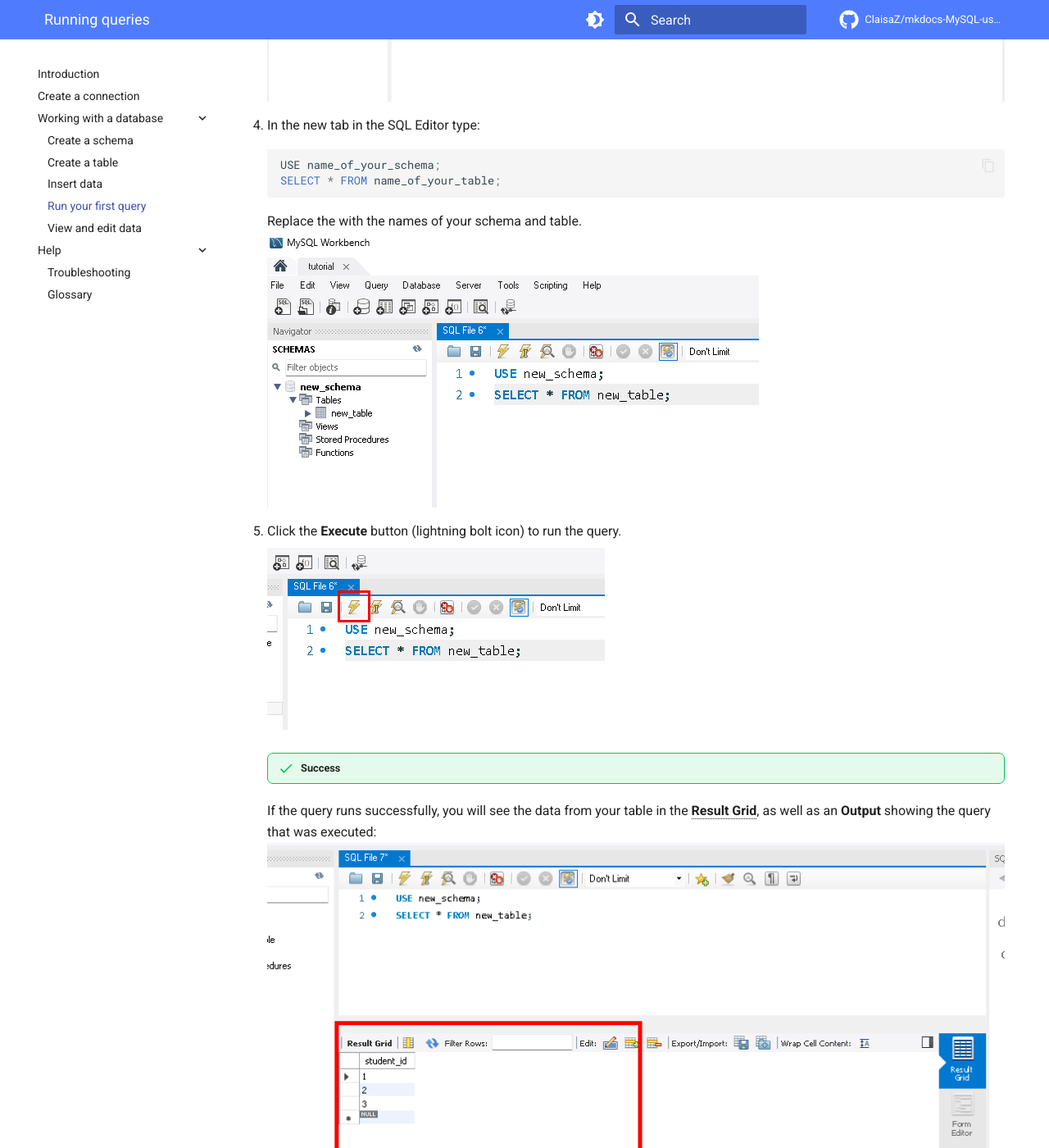
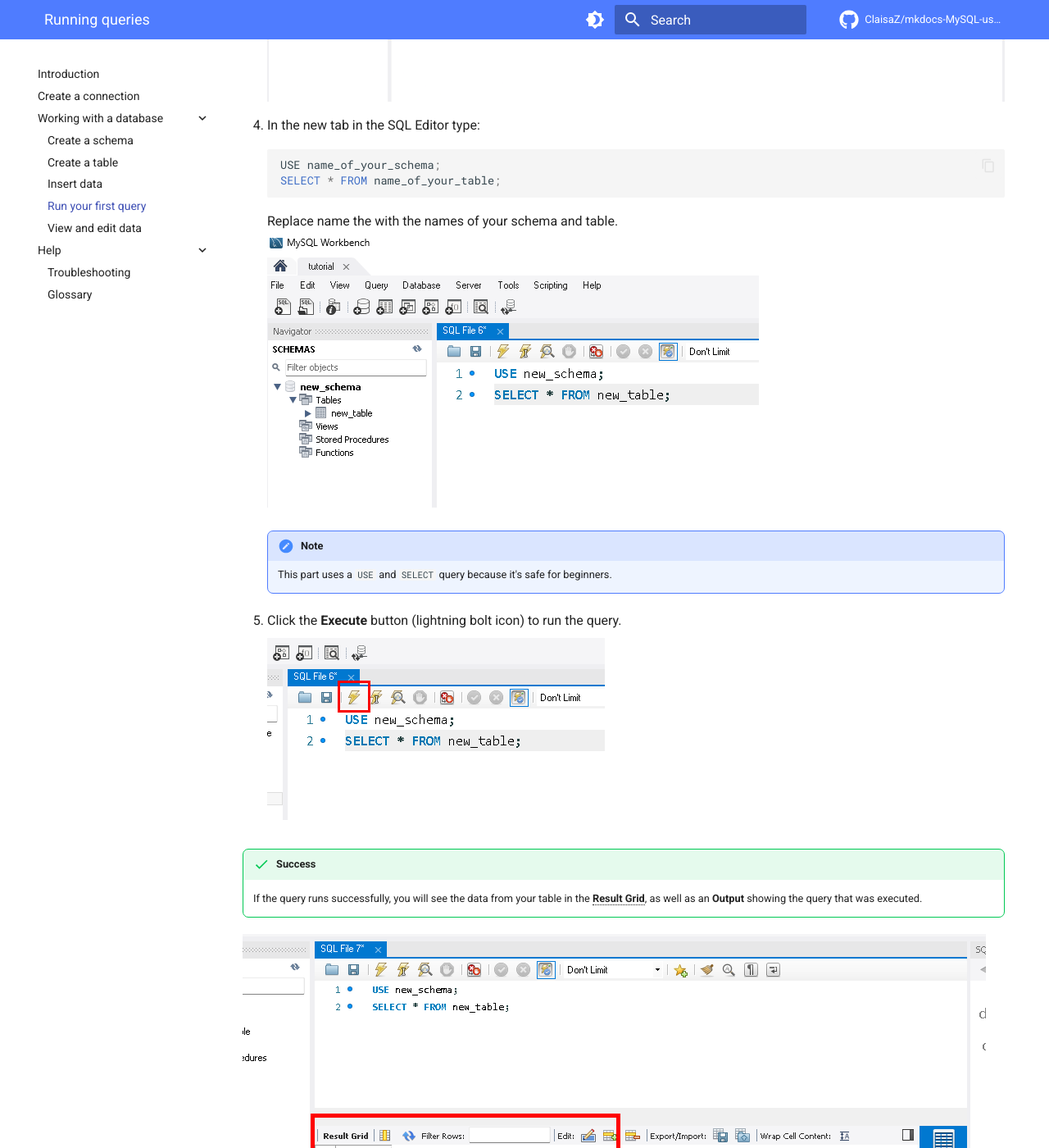
Before and after one commit to ClaisaZ/mkdocs-MySQL-user-guide, an MkDocs documentation site: the page built from docs/6-runquery.md, in a window 1280 px wide and 1400 px high, scrolled down 2453 px. Shown: the whole window at 82% size. Built offline with MkDocs 1.6.1 and Material for MkDocs 9.7.7, drawn with Linux system fonts in a browser that asks for light colours; comment, search, counter and statistics services are not loaded; some of the changed text lies outside the part shown.

Commit message:
fromatting and typo

````diff
--- a/docs/6-runquery.md
+++ b/docs/6-runquery.md
@@ -34,17 +34,18 @@
     SELECT * FROM name_of_your_table;
     ```
 
-    Replace the with the names of your schema and table.
+    Replace name the with the names of your schema and table.
 
     ![SELECT query typed in the SQL Editor](https://cdn.jsdelivr.net/gh/ClaisaZ/mkdocs-MySQL-user-guide@main/docs/assets/images/Run_Query_4.png)
+
+    !!! note "Note"
+        This part uses a `USE` and `SELECT` query because it's safe for beginners.
 
 5. Click the **Execute** button (lightning bolt icon) to run the query.
 
     ![Execute button in MySQL Workbench](https://cdn.jsdelivr.net/gh/ClaisaZ/mkdocs-MySQL-user-guide@main/docs/assets/images/Run_Query_5.png)
 
-    !!! success "Success"
-    If the query runs successfully, you will see the data from your table in the **Result Grid**, as well as an **Output** showing the query that was executed:
-    ![Successful query execution](https://cdn.jsdelivr.net/gh/ClaisaZ/mkdocs-MySQL-user-guide@main/docs/assets/images/Run_Query_6.png)
+!!! success "Success"
+    If the query runs successfully, you will see the data from your table in the **Result Grid**, as well as an **Output** showing the query that was executed.
 
-!!! note "Note"
-    This part uses a `USE` and `SELECT` query because it's safe for beginners.
+![Successful query execution](https://cdn.jsdelivr.net/gh/ClaisaZ/mkdocs-MySQL-user-guide@main/docs/assets/images/Run_Query_6.png)
````
